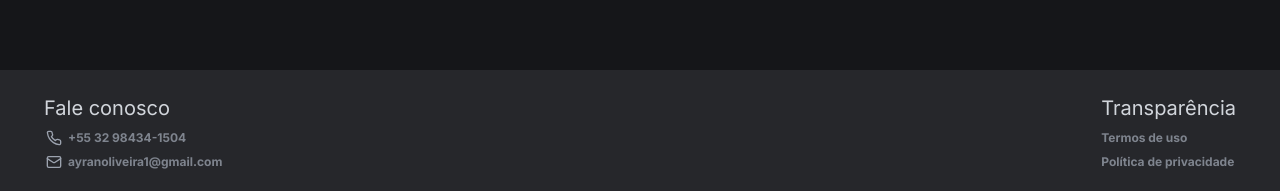
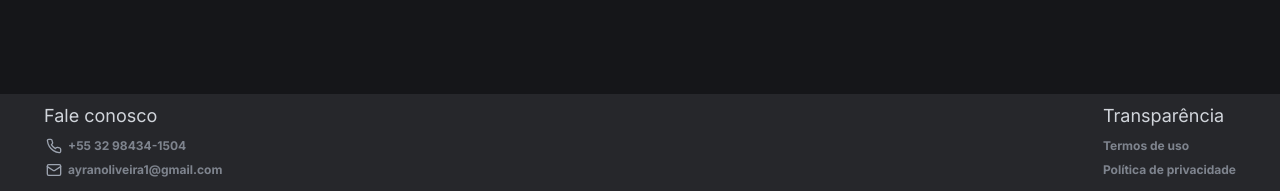
Before and after one commit to ayranoliveira1/barber-shop, a Next.js app: page / in a window 1280 px wide. Shown: the part 606-797 px from the top of the page. Built offline with nearby package versions, Linux system fonts and the light colour scheme; no server answers; the database is empty.

Commit message:
Refactor: add padding in footer

```diff
--- a/app/_components/Footer.tsx
+++ b/app/_components/Footer.tsx
@@ -2,10 +2,10 @@ import { Mail, Phone } from "lucide-react";
 
 const Footer = () => {
    return (
-      <footer className="w-full bg-secondary py-6 px-5">
+      <footer className="w-full bg-secondary pt-2 pb-4 px-5">
          <div className="flex justify-between px-6">
             <div className="flex flex-col">
-               <p className="text-xl text-gray-300 ">Fale conosco</p>
+               <p className="text-lg text-gray-300 ">Fale conosco</p>
 
                <div className="flex">
                   <Phone className=" text-gray-400 text-xs pr-1 pt-2" />
@@ -23,7 +23,7 @@ const Footer = () => {
             </div>
 
             <div className="flex flex-col">
-               <p className="text-xl text-gray-300 ">Transparência</p>
+               <p className="text-lg text-gray-300 ">Transparência</p>
                <p className="pt-2 text-gray-400 text-xs font-bold opacity-75">
                   Termos de uso
                </p>
```
